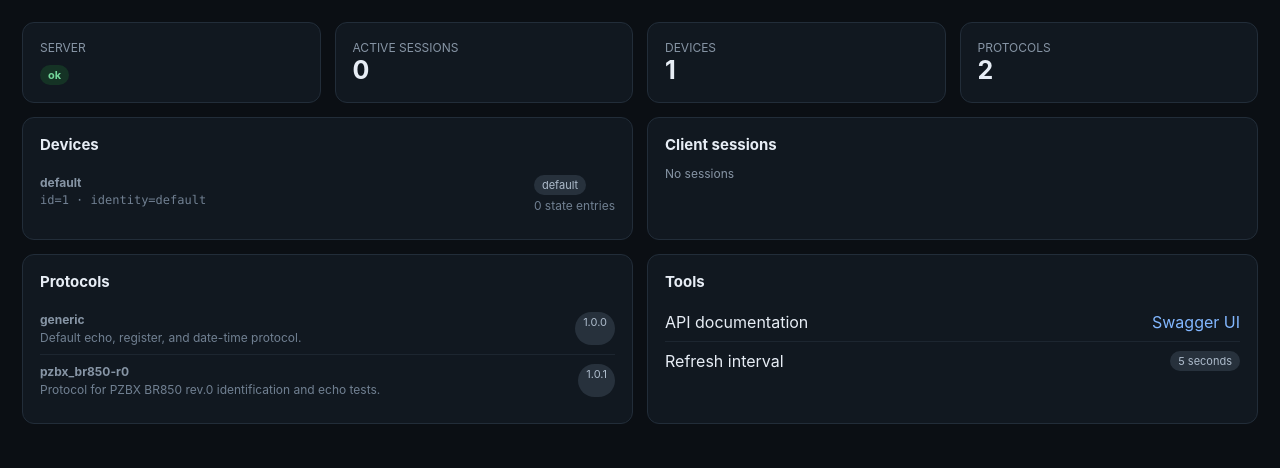
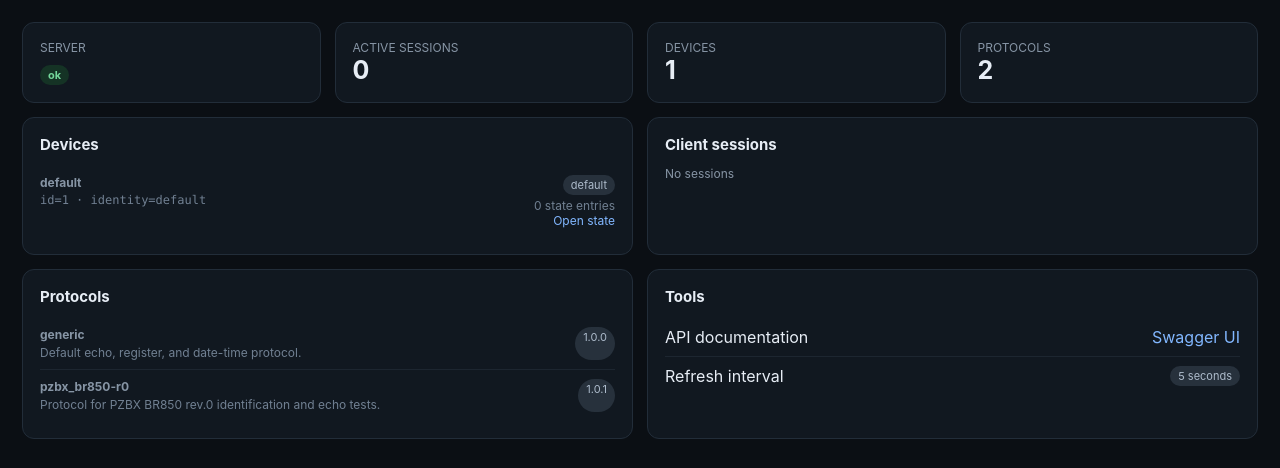
Before and after one commit to vGimly/UartEmu, a FastAPI app: page / in a window 1280 px wide. Shown: the part 101-569 px from the top of the page. Run offline with FastAPI, Linux system fonts and the light colour scheme; data comes from the database, SQL or seed files in the repository; data that the repository does not hold is empty; parts of the project's set-up code (start-up, migrations or seed data) failed here and were passed over.

Commit message:
Link dashboard to device state view

```diff
--- a/templates/index.html
+++ b/templates/index.html
@@ -27,6 +27,9 @@
     .ok { background: #153325; color: #73d69a; }
     .warn { background: #3b3016; color: #e4c477; }
     a { color: #82b7ff; text-decoration: none; }
+    a:hover { text-decoration: underline; }
+    button { border: 1px solid #344150; background: #18212b; color: #dbe5ef; border-radius: 6px; padding: 5px 9px; cursor: pointer; }
+    button:hover { background: #202c38; }
     @media (max-width: 850px) { .stats, .grid { grid-template-columns: 1fr; } main { padding: 12px; } header { padding: 20px; } }
   </style>
 </head>
@@ -66,7 +69,6 @@
 
   <script>
     const api = './api';
-
     const esc = value => String(value ?? '').replace(/[&<>"']/g, c => ({'&':'&amp;','<':'&lt;','>':'&gt;','"':'&quot;',"'":'&#39;'}[c]));
     const fmtDuration = seconds => {
       seconds = Number(seconds || 0);
@@ -93,7 +95,7 @@
         document.getElementById('devices').innerHTML = devices.length ? devices.map(d => `
           <div class="row">
             <div><strong>${esc(d.name)}</strong><div class="sub mono">id=${esc(d.id)} · identity=${esc(d.identity)}</div></div>
-            <div><span class="badge">${esc(d.protocol)}</span><div class="sub">${d.state_entries} state entries</div></div>
+            <div style="text-align:right"><span class="badge">${esc(d.protocol)}</span><div class="sub">${d.state_entries} state entries</div><a href="./devices/${encodeURIComponent(d.id)}">Open state</a></div>
           </div>`).join('') : '<span class="muted">No devices</span>';
 
         document.getElementById('clients').innerHTML = clients.length ? clients.map(c => `
```
